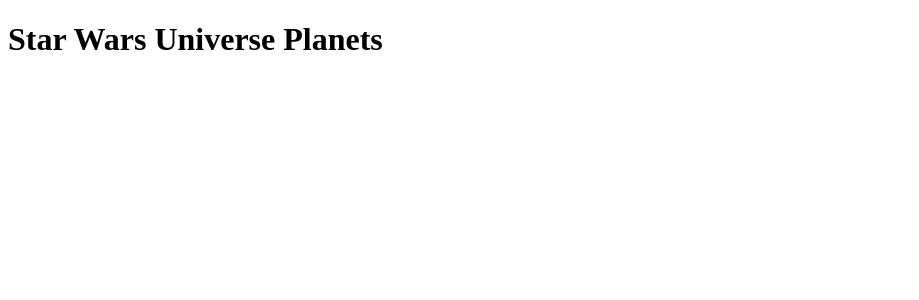
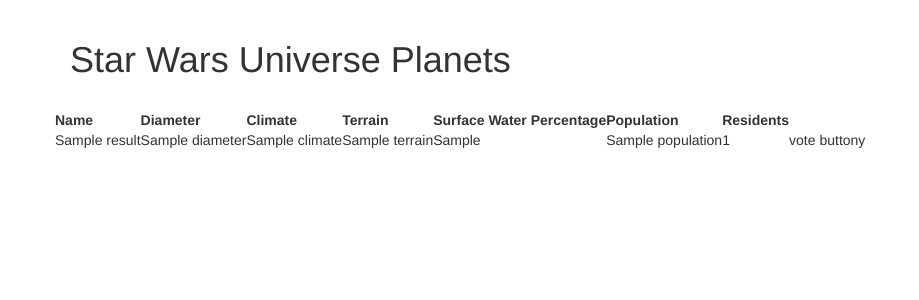
Before and after one commit to PeterBiro/StarWarsUniverse_AJAX, a Flask app: page / in a window 1280 px wide. Shown: the top 300 px of the page, without its empty margins (0-919 px from the left). Run offline with Flask 2, Linux system fonts and the light colour scheme; a database or web service that is not in the repository returns one stand-in record (values such as "Sample title"); data that the repository does not hold is empty; some libraries are stand-ins or nearby versions.

Commit message:
list page
simple table added, it lists the planets
no previous and next button - yet

```diff
--- a/main.py
+++ b/main.py
@@ -1,4 +1,4 @@
-from flask import Flask, render_template, request
+from flask import Flask, render_template, request, url_for
 import requests
 
 app = Flask(__name__)
@@ -6,7 +6,27 @@
 
 @app.route("/")
 def index():
-    return render_template("index.html")
+    page = request.args.get("page")
+    if page is None:
+        page = "1"
+    response = requests.get("http://swapi.co/api/planets/?page={}".format(page))
+    planets = response.json()["results"]
+    prev_page = response.json()["previous"]
+    next_page = response.json()["next"]
+    if prev_page is not None:
+        prev_page = prev_page[34:]
+    if next_page is not None:
+        next_page = next_page[34:]
+    planet_keys = [
+        ("Name","name"),
+        ("Diameter", "diameter"),
+        ("Climate", "climate"),
+        ("Terrain", "terrain"),
+        ("Surface Water Percentage", "surface_water"),
+        ("Population", "population"),
+        ("Residents", "residents")
+    ]
+    return render_template("index.html", planets=planets, prev_page=prev_page, next_page=next_page, planet_keys=planet_keys)
 
 
 if __name__ == '__main__':
--- a/templates/index.html
+++ b/templates/index.html
@@ -3,10 +3,39 @@
     <head>
         <meta charset="UTF-8">
         <title>Star Wars Universe Planets</title>
+
+        <link rel="stylesheet" href="https://maxcdn.bootstrapcdn.com/bootstrap/3.3.7/css/bootstrap.min.css">
+        <link rel="stylesheet" type="text/css" href="{{url_for('static', filename='main.css')}}">
+        <script src="{{url_for('static', filename='main.js')}}" defer></script>
     </head>
     <body>
-        <h1>
-           Star Wars Universe Planets
-        </h1>
+        <div class="container">
+            <heading class="row">
+                <h1>
+                    Star Wars Universe Planets
+                </h1>
+            </heading>
+            <div class="row">
+
+            </div>
+            <div class="row">
+                <table>
+                    <tr>
+                        {% for header in planet_keys%}
+                            <th>{{header[0]}}</th>
+                        {% endfor %}
+                        <th></th>
+                    </tr>
+                    {% for planet in planets%}
+                        <tr>
+                            {% for key in planet_keys %}
+                                <td> {{ planet[key[1]] if key[1] != "residents" else planet[key[1]]|length }}</td>
+                            {% endfor %}
+                            <td>vote buttony</td>
+                        </tr>
+                    {% endfor %}
+                </table>
+            </div>
+        </div>
     </body>
 </html>
```
